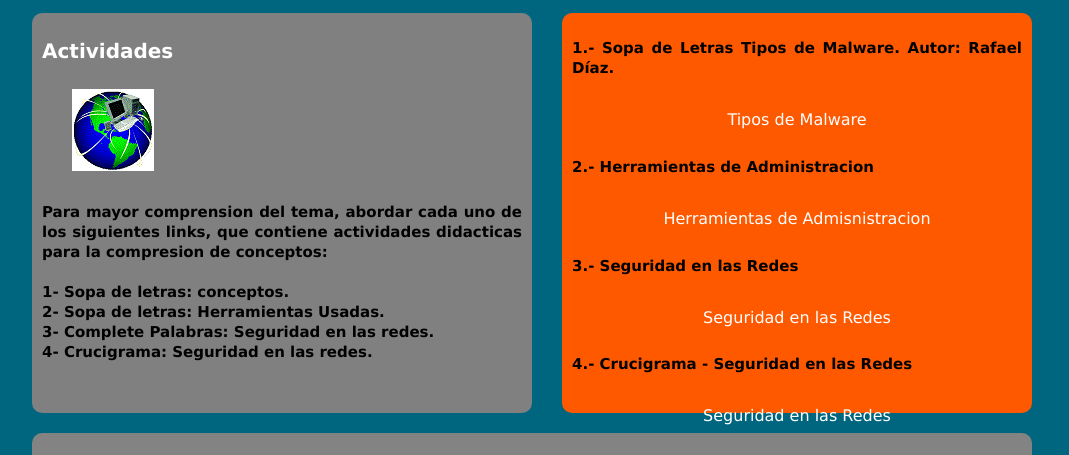
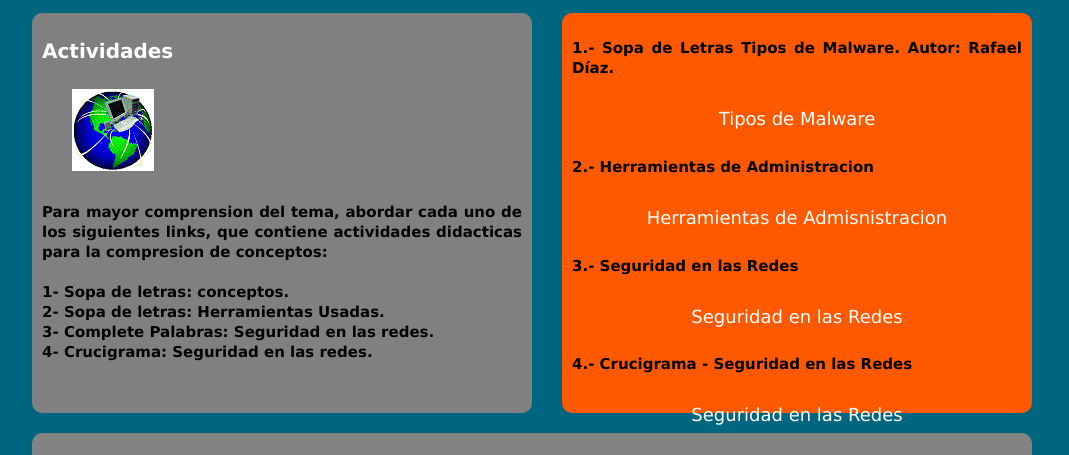
Before and after one commit to Unad-RobertRojas/Ovi-Seginf, a plain HTML site: page actividades.html in a window 1280 px wide. Shown: the part 207-662 px from the top of the page, without its empty margins (108-1177 px from the left). Drawn offline with nearby package versions, Linux system fonts and the light colour scheme; a script that the page names is missing.

Commit message:
commit 5
Ajuste titulos

```diff
--- a/actividades.html
+++ b/actividades.html
@@ -48,15 +48,15 @@
     <center>
 
     <p>1.- Sopa de Letras Tipos de Malware. Autor: Rafael Díaz.</p>
-     <a href="https://www.educaplay.com/es/recursoseducativos/2827007/malware.htm"  title="Tipos de Malware" target="_blank" class="menu"><font size=3 color=#FFFFFF>Tipos de Malware</font>
+     <a href="https://www.educaplay.com/es/recursoseducativos/2827007/malware.htm"  title="Tipos de Malware" target="_blank" class="menu"><font size=4 color=#FFFFFF>Tipos de Malware</font>
     </a>
     <p>2.- Herramientas de Administracion </p>
-    <a href="https://www.educaplay.com/es/recursoseducativos/2409938/herramientas_de_administracion.htm" title="Herramientas de Administracion" target="_blank" class="menu"><font size=3 color=#FFFFFF>Herramientas de Admisnistracion</font></a>
+    <a href="https://www.educaplay.com/es/recursoseducativos/2409938/herramientas_de_administracion.htm" title="Herramientas de Administracion" target="_blank" class="menu"><font size=4 color=#FFFFFF>Herramientas de Admisnistracion</font></a>
     <p>3.- Seguridad en las Redes </p>
-    <a href="https://www.educaplay.com/es/recursoseducativos/2728246/seguridad_en_las_redes_.htm" title="Seguridad en las Redes" target="_blank" class="menu"><font size=3 color=#FFFFFF>Seguridad en las Redes</font>
+    <a href="https://www.educaplay.com/es/recursoseducativos/2728246/seguridad_en_las_redes_.htm" title="Seguridad en las Redes" target="_blank" class="menu"><font size=4 color=#FFFFFF>Seguridad en las Redes</font>
     </a>
     <p>4.- Crucigrama - Seguridad en las Redes </p>
-    <a href="https://www.educaplay.com/es/recursoseducativos/2728246/seguridad_en_las_redes_.htm" title="Seguridad en las Redes" target="_blank" class="menu"><font size=3 color=#FFFFFF>Seguridad en las Redes</font>
+    <a href="https://www.educaplay.com/es/recursoseducativos/2728246/seguridad_en_las_redes_.htm" title="Seguridad en las Redes" target="_blank" class="menu"><font size=4 color=#FFFFFF>Seguridad en las Redes</font>
     </a>
     </center>
 </aside>
```
